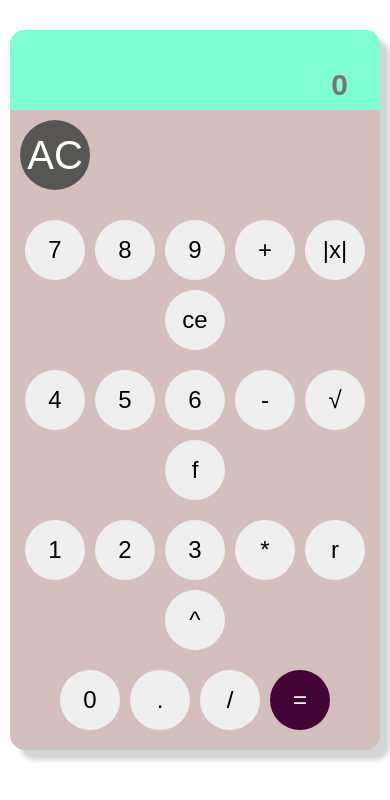
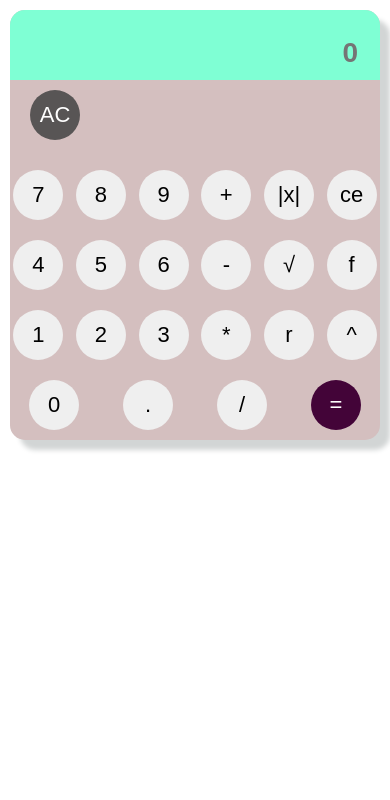
Before and after one commit to SabaZarnegar/Project02-Calc, a plain HTML site: page index.html in a window 390 px wide. Drawn offline with Linux system fonts and the light colour scheme.

Commit message:
fifth commit

```diff
--- a/Project02-Calc.css
+++ b/Project02-Calc.css
@@ -1,3 +1,4 @@
+/* حالت پیش‌فرض: دسکتاپ (عرض 768px به بالا) */
 body {
     margin: 10px;
     text-align: center;
@@ -21,12 +22,16 @@ body {
     background-color: aquamarine;
     border-top-left-radius: 15px;
     border-top-right-radius: 15px;
+    display: flex;
+    align-items: center;
+    justify-content: flex-end;
+    padding: 0 20px;
+    box-sizing: border-box;
 }
 
 input[type="text"] {
     margin-top: 30px;
-    margin-right: 20px;
-    width: calc(100% - 40px);
+    width: 100%;
     height: 50px;
     border: none;
     background: none;
@@ -35,6 +40,7 @@ input[type="text"] {
     text-align: right;
     font-weight: 700;
     font-size: 40px;
+    outline: none;
 }
 
 .row {
@@ -67,33 +73,50 @@ input[type="button"] {
     color: #ffffff !important;
 }
 
-/* ریسپانسیو مخصوص گوشی */
-@media (max-width: 500px) {
+.ac-row {
+    display: flex;
+    justify-content: flex-start;
+    padding: 10px 20px;
+}
+
+.ac-row input {
+    width: 70px;
+    height: 70px;
+    border-radius: 100%;
+    font-size: 30px;
+}
+
+/* ✅ حالت موبایل: عرض کوچکتر یا مساوی با 768px */
+@media (max-width: 768px) {
     input[type="button"] {
-        width: 60px;
-        height: 60px;
-        font-size: 24px;
+        width: 50px;
+        height: 50px;
+        font-size: 22px;
     }
 
     input[type="text"] {
-        font-size: 30px;
+        font-size: 28px;
+        height: 45px;
+        margin-top: 15px;
     }
 
     .display {
-        height: 80px;
+        height: 70px;
+    }
+
+    .ac-row input {
+        width: 50px;
+        height: 50px;
+        font-size: 22px;
+    }
+
+    .row {
+        justify-content: space-around;
+        gap: 6px;
+    }
+
+    .continer {
+        margin: 10px auto;
+        padding-bottom: 10px;
     }
 }
-
-
-.ac-row {
-  display: flex;
-  justify-content: flex-start;
-  padding: 10px;
-}
-
-.ac-row input {
-  width: 70px;
-  height: 70px;
-  border-radius: 100%;
-  font-size: 40px;
-}
```
